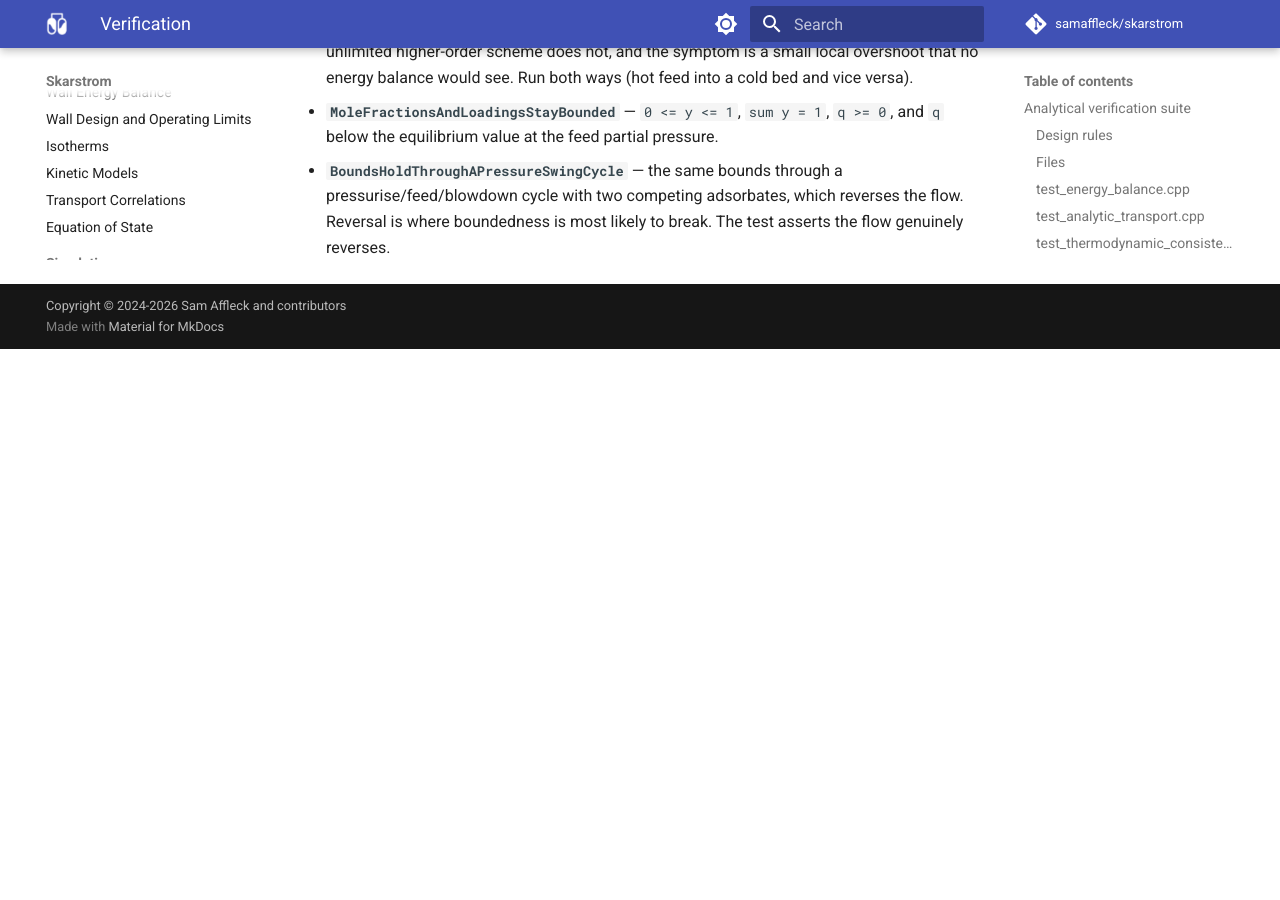
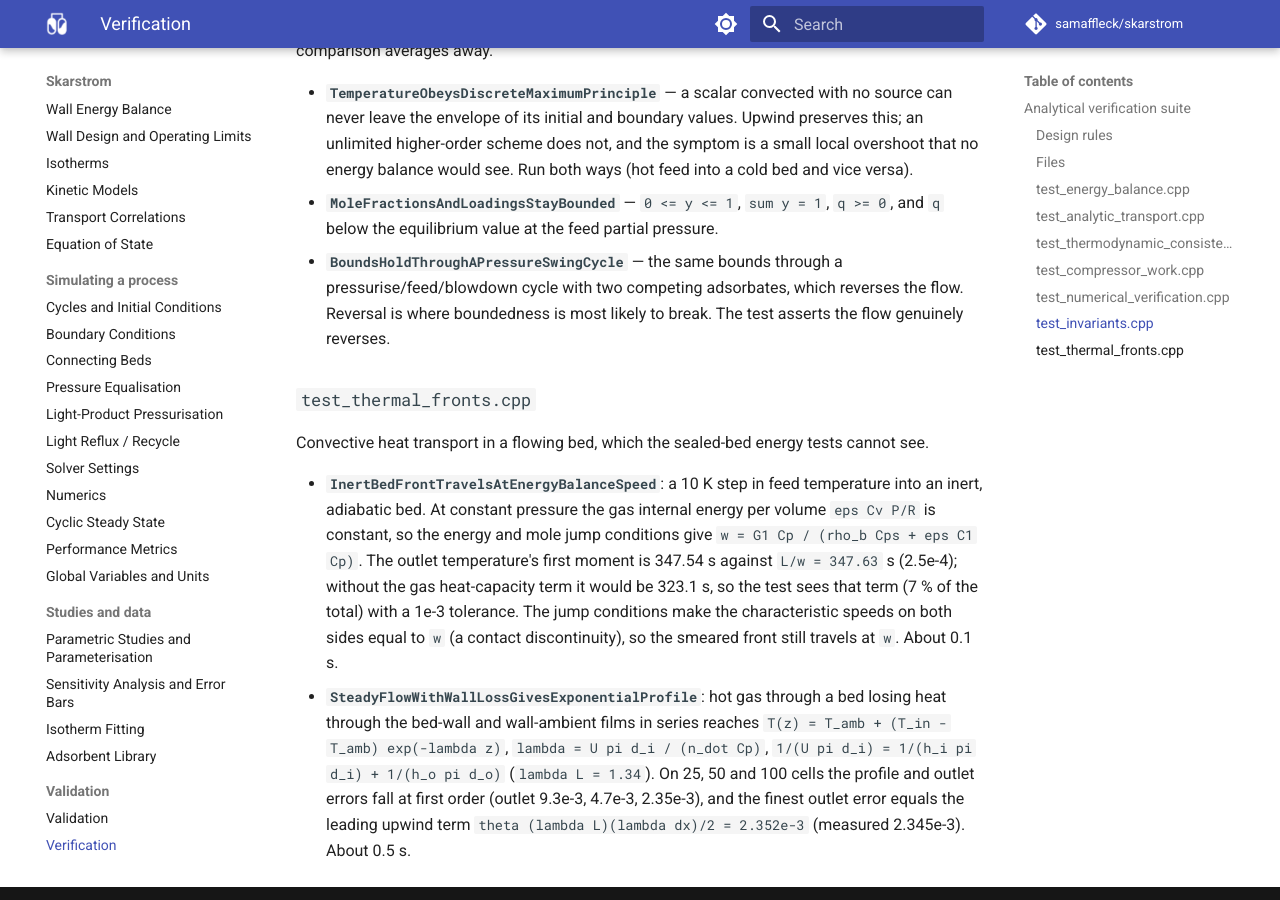
Before and after one commit to samaffleck/skarstrom, an MkDocs documentation site: the page built from docs/verification.md, in a window 1280 px wide and 900 px high, scrolled down 6261 px. Built offline with MkDocs 1.6.1 and Material for MkDocs 9.7.7, drawn with Linux system fonts in a browser that asks for light colours; comment, search, counter and statistics services are not loaded; before the commit the page ends 6610 px from its top, so only the background shows below that; some of the changed text lies outside the part shown.

Commit message:
WP15-E5: thermal front speed and steady wall-loss profile
Inert-bed thermal front: the outlet temperature moment against the
energy-balance speed G Cp/(rho_b Cps + eps C Cp), with the gas term 7 %
of the total. Steady flow with bed-wall-ambient losses: first-order
convergence to the exponential profile, with the finest-grid outlet error
equal to the leading upwind term.

Co-Authored-By: Claude Opus 5.5 <noreply@anthropic.com>
Claude-Session: https://claude.ai/code/session_01LRbL7UgBaBytTLu7rMguxZ
Signed-off-by: Claude <noreply@anthropic.com>

```diff
--- a/docs/verification.md
+++ b/docs/verification.md
@@ -73,6 +73,7 @@ This complements the existing coverage rather than duplicating it:
 | `test_invariants.cpp` | Maximum principle, composition and loading bounds |
 | `test_robustness_guards.cpp` | Steep fronts and thin walls stay finite and bounded |
 | `test_robustness_fuzz.cpp` | Randomised physical decks converge or fail cleanly, never silently NaN |
+| `test_thermal_fronts.cpp` | Inert-bed thermal front speed; steady exponential temperature profile with wall losses |
 
 ### `test_energy_balance.cpp`
 
@@ -227,3 +228,27 @@ cell the front has not reached — that an integral comparison averages away.
   pressurise/feed/blowdown cycle with two competing adsorbates, which reverses
   the flow. Reversal is where boundedness is most likely to break. The test
   asserts the flow genuinely reverses.
+
+### `test_thermal_fronts.cpp`
+
+Convective heat transport in a flowing bed, which the sealed-bed energy tests
+cannot see.
+
+- **`InertBedFrontTravelsAtEnergyBalanceSpeed`**: a 10 K step in feed
+  temperature into an inert, adiabatic bed. At constant pressure the gas
+  internal energy per volume `eps Cv P/R` is constant, so the energy and mole
+  jump conditions give `w = G1 Cp / (rho_b Cps + eps C1 Cp)`. The outlet
+  temperature's first moment is 347.54 s against `L/w = 347.63` s (2.5e-4);
+  without the gas heat-capacity term it would be 323.1 s, so the test sees
+  that term (7 % of the total) with a 1e-3 tolerance. The jump conditions
+  make the characteristic speeds on both sides equal to `w` (a contact
+  discontinuity), so the smeared front still travels at `w`. About 0.1 s.
+- **`SteadyFlowWithWallLossGivesExponentialProfile`**: hot gas through a bed
+  losing heat through the bed-wall and wall-ambient films in series reaches
+  `T(z) = T_amb + (T_in - T_amb) exp(-lambda z)`,
+  `lambda = U pi d_i / (n_dot Cp)`,
+  `1/(U pi d_i) = 1/(h_i pi d_i) + 1/(h_o pi d_o)` (`lambda L = 1.34`). On
+  25, 50 and 100 cells the profile and outlet errors fall at first order
+  (outlet 9.3e-3, 4.7e-3, 2.35e-3), and the finest outlet error equals the
+  leading upwind term `theta (lambda L)(lambda dx)/2 = 2.352e-3` (measured
+  2.345e-3). About 0.5 s.
```
Also changed, not shown: other parts of docs/verification.md (+1 -1 lines), CHANGELOG.md (+7 -0 lines), 2 other files.
